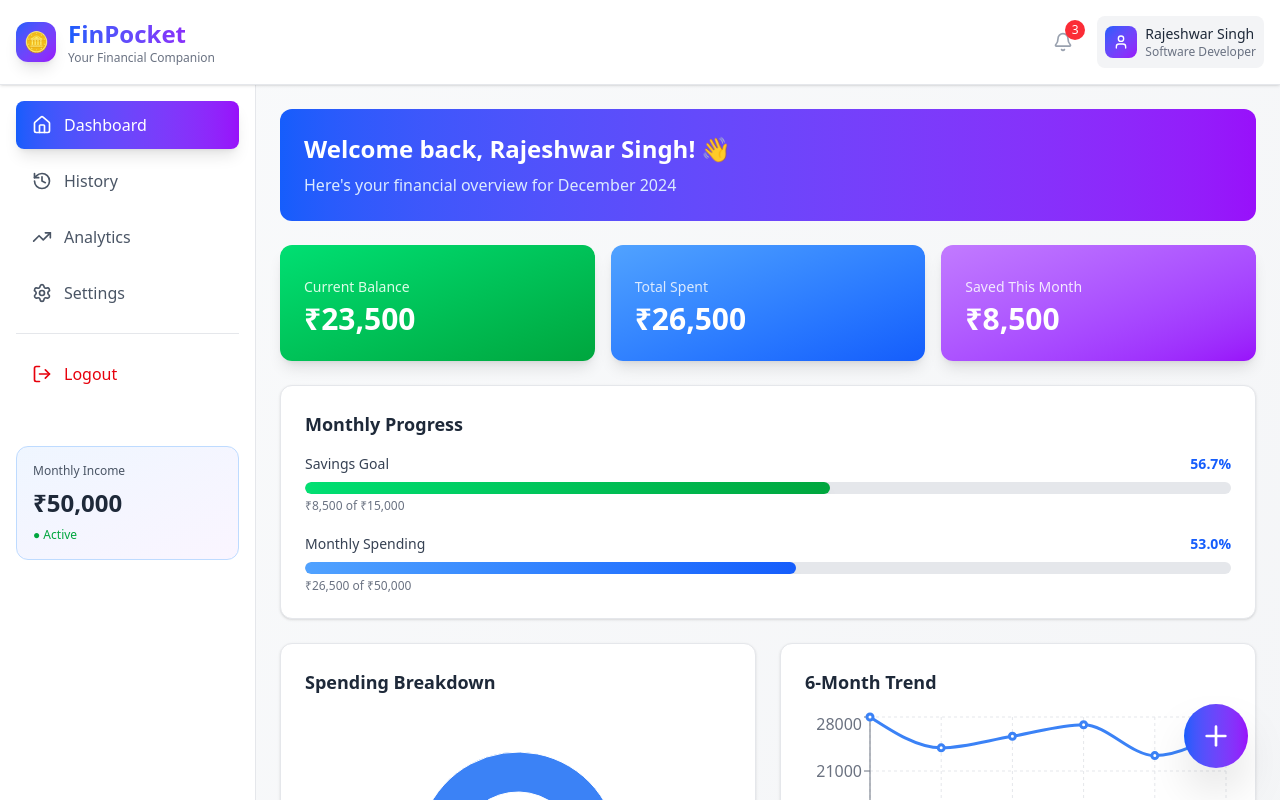
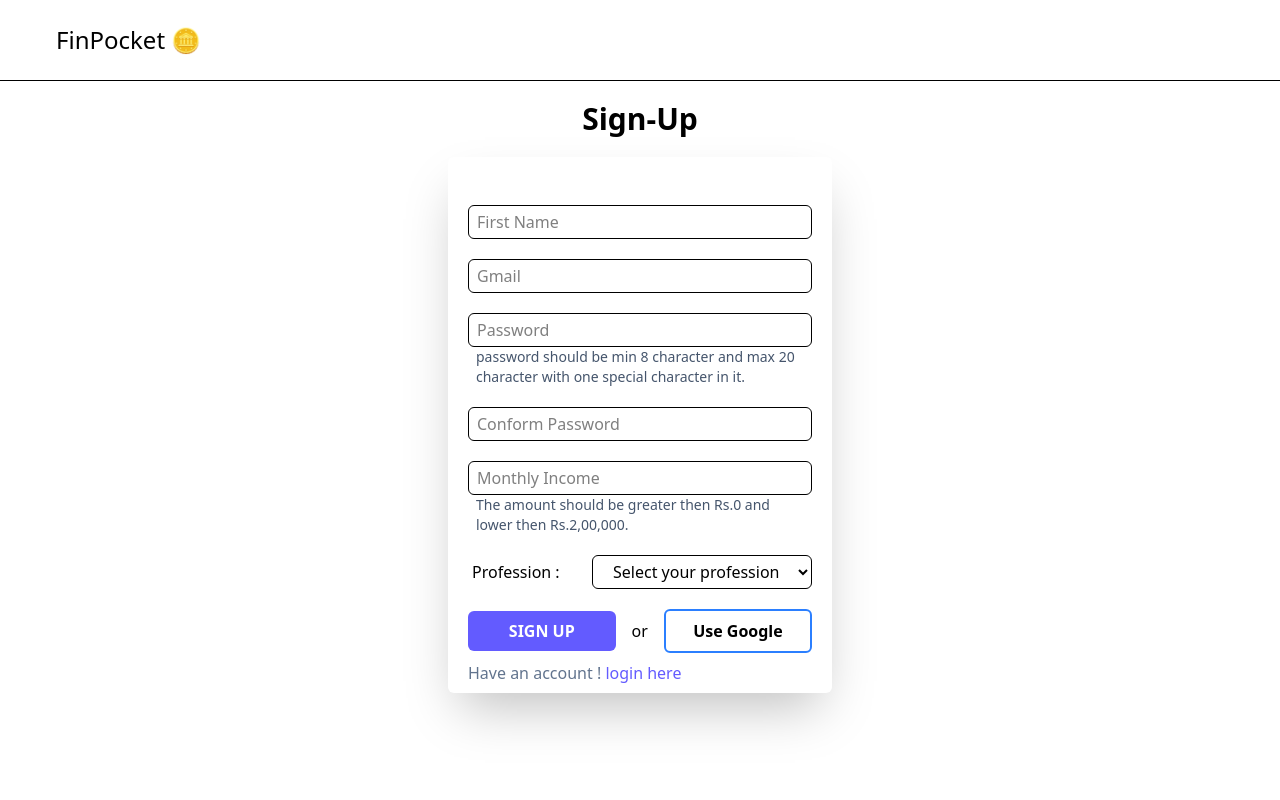
Before and after one commit to rsr11/FinPocket-frontend, a React (Vite) app: page / in a window 1280 px wide. Shown: the top 800 px of the page. Built offline with nearby package versions, Linux system fonts and the light colour scheme.

Commit message:
Login api set

```diff
--- a/package.json
+++ b/package.json
@@ -21,6 +21,7 @@
     "react-dom": "^19.1.0",
     "react-redux": "^9.2.0",
     "react-router-dom": "^7.7.0",
+    "react-toastify": "^11.0.5",
     "recharts": "^3.5.1",
     "tailwindcss": "^4.1.11"
   },
--- a/src/App.css
+++ b/src/App.css
@@ -0,0 +1,5 @@
+@import "tailwindcss";
+
+@theme{
+    --breakpoint-xm: 20rem;
+}
--- a/src/App.jsx
+++ b/src/App.jsx
@@ -50,7 +50,7 @@ function App() {
         }
 
 
-        <Route path='/' element={ !userLogined ? <FinPocketDashboard  /> : <Dashboard/> }  />
+        <Route path='/' element={ !userLogined ? <Signup    /> : <Dashboard/> }  />
         <Route path='/login' element={<Login/>} />
         <Route path='/signup' element={<Signup/>} />
       </Routes>
--- a/src/index.css
+++ b/src/index.css
@@ -15,3 +15,7 @@
     -moz-appearance: textfield; /* Firefox */
   }
 }
+
+@theme{
+    --breakpoint-xm: 20rem;
+}
--- a/src/main.jsx
+++ b/src/main.jsx
@@ -4,10 +4,13 @@ import './index.css'
 import App from './App.jsx'
 import { Provider } from 'react-redux'
 import store from './app/store.js'
+import 'react-toastify/dist/ReactToastify.css';
+import { ToastContainer } from 'react-toastify'
 
 createRoot(document.getElementById('root')).render(
   <StrictMode>
     <Provider store={store} >
+      <ToastContainer/>
     <App />
     </Provider>
   </StrictMode>,
--- a/src/pages/Dashboard.jsx
+++ b/src/pages/Dashboard.jsx
@@ -38,7 +38,7 @@ const Dashboard = () => {
 
       {/* <header> */}
          {/* <h1 className=' sm:left-24 left-2 text-xl sm:text-2xl top-1 sm:top-8 ml-10  p-10' >FinPocket 🪙 </h1> */}
-         <UserForm/>
+
 
       {/* </header> */}
 
--- a/src/pages/Signup.jsx
+++ b/src/pages/Signup.jsx
@@ -1,13 +1,15 @@
 import React, {useRef, useState } from 'react'
-import { NavLink } from 'react-router-dom';
+import { NavLink, useNavigate } from 'react-router-dom';
 // import { OtpGenrator } from '../utils/Auth.util';
 // import { GoogleLogin } from '../utils/Auth.util';
 import OtpChecker from '../components/OtpChecker';
 import { useDispatch } from 'react-redux';
 import { UpdateLoggedIn } from '../features/Auth/Auth.slice';
-import { getOtp } from '../apiHandler/signup.api';
+// import { getOtp } from '../apiHandler/signup.api';
 import Header from '../components/Header';
 import Loader from '../components/Loader';
+import axios from 'axios';
+import { toast } from 'react-toastify';
 
 
 
@@ -16,17 +18,20 @@ const Signup = () => {
     const PassErrorMssg ="password should be min 8 character and max 20 character with one special character in it.";
     const dispatch = useDispatch();
     // const [ConformPassError, setConformPassError] = useState("");
-    const [otp, setOtp] = useState([]);
+    // const [otp, setOtp] = useState([]);
     const emailRef = useRef();
     const nameRef = useRef();
     const passwordRef = useRef();
     const conformPassRef = useRef();
     const monthlyIncomeRef = useRef();
     const professionRef = useRef();
-    const[optVisivility, setOtpvisibility] = useState(false);
+    const navigate= useNavigate();
+    // const[optVisivility, setOtpvisibility] = useState(false);
     const[loading, setLoading] = useState(false);
     const professionOptions = [ `Select your profession`,`Student`,`Freelancer`,`Private Sector`,`Govt Sector`,`Other`];
     // const [emailWarning, setEmailWarning] = useState("");
+
+
 
 
        // to check on the spot the password is strong or weak
@@ -41,8 +46,10 @@ const Signup = () => {
        }
 
 
-        const formCheck = async (e,name,email,password,conformPassword,monnthlyIncome, profession)=>{
-            e.preventDefault();
+        const formCheck = async (e,name,email,password,conformPassword,monthlyIncome, profession)=>{
+
+          setLoading(true);
+          e.preventDefault();
 
              console.log("entered");
 
@@ -67,7 +74,7 @@ const Signup = () => {
                       alert("password is not matched in conform password!");
                       AllBlank();
                       return;
-                    }else if(monnthlyIncome <= 0 || monnthlyIncome > 200000){
+                    }else if(monthlyIncome <= 0 || monthlyIncome > 200000){
                       alert("number is not valid!");
                       AllBlank();
                       return;
@@ -76,52 +83,69 @@ const Signup = () => {
                       AllBlank();
                       return;
                     }
-                    alert("done");
-                    dispatch(UpdateLoggedIn({email:email,password:password,name:name}));
+                    // toast("done");
+
 
                     try {
-                      // const data = await fetch(`http://localhost:4040/finPocket/api/auth/sendOtp/${email}`);
-                      // const otp = await data.json();
-                      // console.log(data);
+                    const data = await axios.post("http://localhost:4040/finPocket/api/auth/registration",{
+                      name:name,
+                      email:email,
+                      password:password,
+                      MonthlyIncome:monthlyIncome,
+                      Profession:profession
+                    },{
+                      headers:{
+                        "Content-Type":"application/json"
+                      }
+                    });
 
-                      const res = await getOtp(email);
-
-                      if(res.status !== 200){
-                          alert(res.error);
-                          return;
-                      };
-                      console.log("the res status is :" + res.status);
-                      console.log("the otp we get :"+ res.otp);
+                    // alert(data);
 
 
-                      setOtp(res.otp);
-                      setOtpvisibility(true);
-                      alert(`otp is sended to ${email}!`)
+                    if(data.status === 200){
+                      // alert("signup successful!");
+                      // AllBlank();
+                      dispatch(UpdateLoggedIn({name,email,isLoggedIn:true}));
+                      setLoading(false);
+                      toast.success("user registered!",{autoClose:1000});
+                      setTimeout(()=>{ navigate("/") },1500)
 
-                    } catch (error) {
+                    }
+
+
+                    }catch (error) {
+
                       console.log(error);
+                      toast.error(error?.response?.data?.msg || "something went wrong!");
+
+                 // alert( error?.response?.data?.msg || "something went wrong!"  );
 
                     }
 
 
 
+                      setLoading(false);
+
+                    // } catch (error) {
+                    //   console.log(error);
+
+                    // }
+
+
+
         };
 
-          // useEffect(()=>{
-          //  const nums =  OtpGenrator();
-          //   setOtp(nums);
 
-          // },[])
 
   console.log("da");
 
   return (
     <>
       <Header/>
-      { optVisivility ? (  <OtpChecker visibility={optVisivility} otp={otp} email={emailRef} /> ) : (
-       <>
+      {/* { optVisivility ? (  <OtpChecker visibility={optVisivility} otp={otp} email={emailRef} /> ) : ( */}
+       {/* <> */}
        <h1 className='text-2xl sm:text-3xl  sm:mb-2 font-bold text-center sm:mt-5' >Sign-Up</h1>
-    <div className={` ${!optVisivility ?"flex" : "hidden" } justify-center flex-col items-center h-[70vh]`} >
+     <div className={`flex justify-center flex-col items-center h-[70vh]`} >
 
       {/* <h1 className='absolute sm:left-24 left-2 text-xl sm:text-2xl top-1 sm:top-8 p-4' >FinPocket 🪙 </h1> */}
 
@@ -131,21 +155,21 @@ const Signup = () => {
        { loading ? <Loader/> :
        <form
        onSubmit={(e)=>formCheck(e,nameRef.current.value,emailRef.current.value,passwordRef.current.value,conformPassRef.current.value,monthlyIncomeRef.current.value,professionRef.current.value)}
-       className='flex flex-col w-[80vw] lg:w-[30vw] md:w-[60vw] sm:w-[30vw] rounded-md shadow-2xl py-2 px-5' >
+       className='flex flex-col w-[80vw] lg:w-[30vw] md:w-[60vw] rounded-md shadow-2xl py-2 px-5' >
 
         <input type="name" ref={nameRef} minLength={3} maxLength={18} placeholder='First Name' required className='border text-sm sm:text-base mt-10 px-2 rounded-md py-1 mb-5' />
         <input type="email" ref={emailRef} required placeholder='Gmail' className='border px-2 text-sm sm:text-base rounded-md py-1 mb-5' />
         <input type="password" ref={passwordRef}  required placeholder='Password' minLength={8} maxLength={20} className='border text-sm sm:text-base rounded-md px-2 py-1 ' />
-        <p className='mb-5 text-slate-600 text-xs sm:text-sm ' >{PassErrorMssg}</p>
+        <p className='mb-5 text-slate-600 text-xs px-2 sm:text-sm ' >{PassErrorMssg}</p>
         <input type="password" ref={conformPassRef}  required placeholder='Conform Password' minLength={8} maxLength={20} className='border text-sm sm:text-base rounded-md px-2 py-1 ' />
         <p className='mb-5'>{``}</p>
 
-        <input type="number" ref={monthlyIncomeRef} min={0} max={200000} required placeholder='Monthly Income' className='border text-sm sm:text-base rounded-md px-2 py-1 '  name="" id="" />
-        <p className='mb-5 text-slate-600 text-xs sm:text-sm ' >The amount should be greater then Rs.0 and lower then Rs.2,00,000.</p>
+        <input type="number" ref={monthlyIncomeRef} min={0} max={200000} required placeholder='Monthly Income' className='border text-sm sm:text-base rounded-md px-2 py-1 '  name="MonthlyIncome" id="MonthlyIncome" />
+        <p className='mb-5 text-slate-600 text-xs sm:text-sm px-2' >The amount should be greater then Rs.0 and lower then Rs.2,00,000.</p>
 
-         <div className='flex gap-5 mb-5 items-center' >
-        <span className='w-[30%] pl-2 ' >Profession : </span>
-        <select ref={professionRef} className=' w-[70%] text-center p-1 rounded-md border' name="" id="">
+         <div className='flex flex-col sm:flex-row items-start gap-5 mb-5 sm:items-center' >
+        <span className='w-[100%] sm:w-1/3 pl-1' >Profession : </span>
+        <select ref={professionRef} className='w-[100%] sm:w-[70%] text-center p-1 rounded-md border' name="profession" id="profession">
                   {
                     professionOptions.map((prof)=>{
                       return <option key={prof} value={prof} >{prof}</option>
@@ -162,14 +186,48 @@ const Signup = () => {
         </section>
         <p className='mt-2 text-sm sm:text-base text-slate-500' >Have an account ! <NavLink to={`/login`} className='hover:underline text-[#635BFF]' > login here </NavLink></p>
 
-       </form> }
+       </form>
+       }
 
 
 
     </div>
-       </> ) }
+       {/* </> ) } */}
     </>
   )
 }
 
 export default Signup
+
+
+
+
+   // dispatch(UpdateLoggedIn({email:email,password:password,name:name}));
+
+                    // try {
+                      // const data = await fetch(`http://localhost:4040/finPocket/api/auth/sendOtp/${email}`);
+                      // const otp = await data.json();
+                      // console.log(data);
+                      // const res = await getOtp(email);
+
+
+
+                      // if(res.status !== 200){
+                      //     alert(res.error);
+                      //     return;
+                      // };
+                      // console.log("the res status is :" + res.status);
+                      // console.log("the otp we get :"+ res.otp);
+
+
+                      // setOtp(res.otp);
+                      // setOtpvisibility(true);
+                      // alert(`otp is sended to ${email}!`)
+
+
+
+                             // useEffect(()=>{
+          //  const nums =  OtpGenrator();
+          //   setOtp(nums);
+
+          // },[])
```
Also changed, not shown: src/pages/Login.jsx (+53 -13 lines), 1 other file (tests, documents, lock files or other folders).
